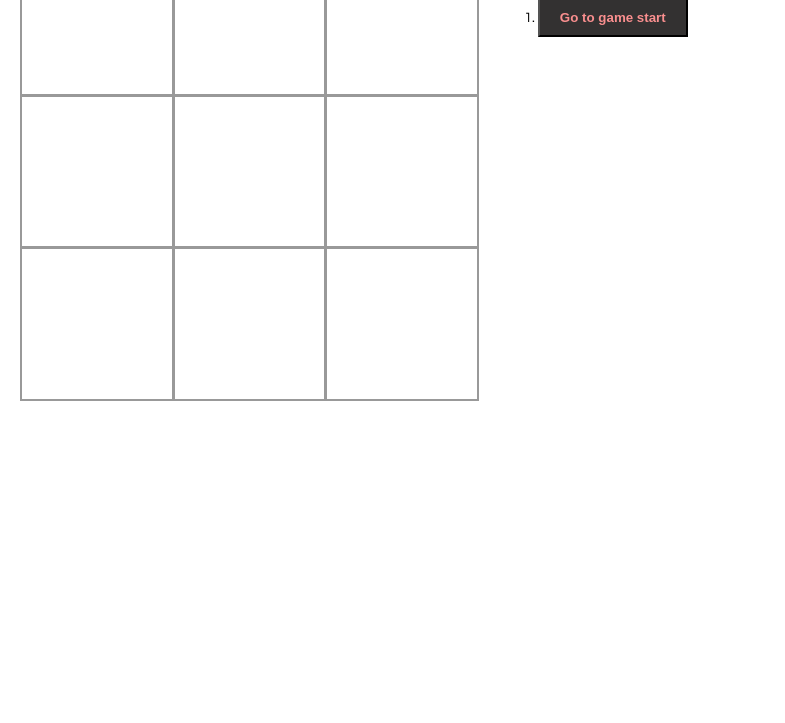
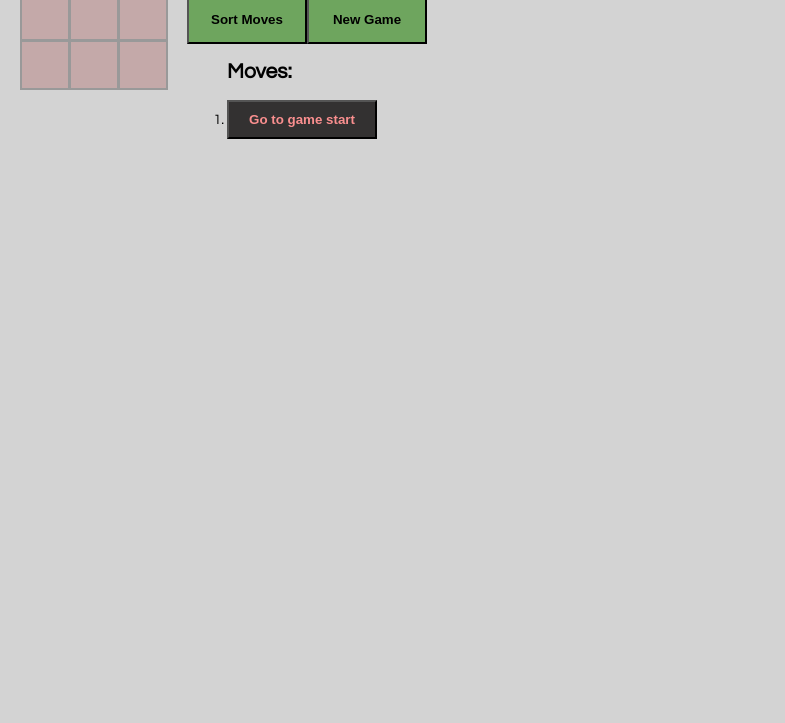
Before and after one commit to FuryChris/react-tictactoe, a React app: page / in a window 1280 px wide. Shown: the part 77-800 px from the top of the page, without its empty margins (0-785 px from the left). Built offline with nearby package versions, Linux system fonts and the light colour scheme.

Commit message:
Big Update
- Separate files,
- Checking winning moves,
- Game restart implementation,
- Reverse order of moves (not finished 100% - some bugs)

```diff
--- /dev/null
+++ b/src/Board.js
@@ -0,0 +1,46 @@
+import React from 'react';
+import Square from './Square';
+
+class Board extends React.Component {
+
+
+    renderSquare(i) {
+        let winner;
+        if (this.props.winnerMoves) {
+            let moves;
+            moves = this.props.winnerMoves;
+            if (i === +moves.slice(0, 1) ||
+                i === +moves.slice(2, 3) ||
+                i === +moves.slice(4, 5)) {
+                winner = true;
+            }
+        } else {
+            winner = false;
+        }
+
+        return (
+            <Square
+                value={this.props.squares[i]}
+                onClick={() => this.props.onClick(i)}
+                winner={winner}
+            />
+        );
+    }
+
+    render() {
+        const rows = [0, 1, 2]
+        return (
+            <div>
+                {rows.map((value, index) => {
+                    return <div className="board-row">
+                        {this.renderSquare(index * 3)}
+                        {this.renderSquare(index * 3 + 1)}
+                        {this.renderSquare(index * 3 + 2)}
+                    </div>
+                })}
+            </div>
+        );
+    }
+}
+
+export default Board;
--- /dev/null
+++ b/src/Game.js
@@ -0,0 +1,132 @@
+import React from 'react';
+import Board from './Board';
+
+
+const calculateWinner = (squares) => {
+    const lines = [
+        [0, 1, 2],
+        [3, 4, 5],
+        [6, 7, 8],
+        [0, 3, 6],
+        [1, 4, 7],
+        [2, 5, 8],
+        [0, 4, 8],
+        [2, 4, 6],
+    ];
+    for (let i = 0; i < lines.length; i++) {
+        const [a, b, c] = lines[i];
+        if (squares[a] && squares[a] === squares[b] && squares[a] === squares[c]) {
+            return squares[a] + ' ' + lines[i];
+        }
+    }
+    return null;
+}
+const initialState = {
+    history: [
+        {
+            squares: Array(9).fill(null)
+        },
+    ],
+    stepNumber: 0,
+    xIsNext: true,
+    //xIsNext: ((Math.round(Math.random()) === 0)) ? true : false,
+};
+class Game extends React.Component {
+
+    constructor(props) {
+        super(props);
+        this.state = initialState;
+    }
+
+    handleClick(i) {
+        const history = this.state.history.slice(0, this.state.stepNumber + 1);
+        const current = history[history.length - 1];
+        const squares = current.squares.slice();
+        if (calculateWinner(squares) || squares[i]) {
+            // calculateWinner is 'X' or 'O' so - not null (true as boolean)
+            // if clicked square is not null then also returns and function ends
+            return;
+        }
+
+        squares[i] = this.state.xIsNext ? 'X' : 'O';
+        this.setState({
+            history: history.concat([
+                {
+                    squares: squares,
+                    astepNumber: history.length,
+
+                }
+            ]),
+            stepNumber: history.length,
+            xIsNext: !this.state.xIsNext,
+        });
+
+    }
+
+
+    jumpTo(step) {
+        this.setState({
+            stepNumber: step,
+            xIsNext: (step % 2) === 0,
+        });
+    }
+
+    movesReverse() {
+        this.setState({
+            history: this.state.history.reverse(),
+        });
+    }
+
+    resetGame() {
+        this.setState(initialState);
+    }
+
+
+    render() {
+        const history = this.state.history;
+        const current = history[this.state.stepNumber];
+        const winner = calculateWinner(current.squares) ? calculateWinner(current.squares).slice(0, 1) : null;
+        const winnerMoves = calculateWinner(current.squares) ? calculateWinner(current.squares).slice(2, 7) : null;
+        const moves = history.map((step, move) => {
+            const currentBtn = move === this.state.stepNumber ? 'moves-current' : ''
+            const desc = step.astepNumber ? `Go to move # ${step.astepNumber}` : 'Go to game start';
+            return (
+                <li key={move}>
+                    <button className={`${currentBtn} moves`} onClick={() => this.jumpTo(move)}>{desc}</button>
+                </li >
+            )
+        })
+
+        let status;
+        if (winner) {
+            status = 'Winner: ' + winner;
+        } else if (history.length === 10) {
+            status = `Draw! `
+        }
+        else {
+            status = 'Next player: ' + (this.state.xIsNext ? 'X' : 'O');
+        }
+        console.log(`winnermoves: ${winnerMoves}`)
+        return (
+
+            <div className="game">
+                <div className="game-board">
+                    <Board
+                        winnerMoves={winnerMoves}
+                        onClick={i => this.handleClick(i)}
+                        squares={current.squares} />
+                </div>
+                <div className="game-info">
+                    <div className="status">{status}</div>
+                    <button className="btn" onClick={() => this.movesReverse()}>Sort Moves</button>
+                    <button className="btn" onClick={() => this.resetGame()}>New Game</button>
+                    <ol className="moves-list"><h2>Moves:</h2>{moves}</ol>
+
+                </div>
+            </div>
+        );
+    }
+}
+
+
+export default Game;
--- /dev/null
+++ b/src/Square.js
@@ -0,0 +1,17 @@
+import React from 'react';
+
+function Square(props) {
+    const setClass = () => {
+        const squareType = (props.value === 'X') ? 'square valX' : 'square valO'
+        const winner = props.winner ? 'winner' : 'null';
+        return (`square ${squareType} ${winner}`)
+    }
+    return (
+        <button className={setClass()}
+            onClick={props.onClick} >
+            {props.value}
+        </button >
+    );
+}
+
+export default Square;
--- a/src/index.css
+++ b/src/index.css
@@ -1,6 +1,7 @@
 body {
   font: 14px "Century Gothic", Futura, sans-serif;
   margin: 20px;
+  background-color: lightgray;
 }
 
 .board-row:after {
@@ -15,24 +16,25 @@ body {
 }
 
 .square {
-  background: #fff;
+  background-color: rgb(196, 169, 169);
   border: 2px solid #999;
   float: left;
-  font-size: 12vw;
+  font-size: 45px;
   font-weight: bold;
-  line-height: 10vw;
-  height: 12vw;
+  line-height: 45px;
+  height: 50px;
   margin-right: -1px;
   margin-top: -1px;
   padding: 0;
   text-align: center;
-  width: 12vw;
+  width: 50px;
 }
 
-.square.valX {
+.valX {
   color: rgb(105, 12, 12);
 }
-.square.valO {
+
+.valO {
   color: rgb(41, 41, 124);
 }
 
@@ -63,10 +65,12 @@ body {
   clear: both;
   margin-left: 20px;
 }
+
 ol,
 ul {
   padding-left: 40px;
 }
+
 .moves {
   cursor: pointer;
   width: 150px;
@@ -89,3 +93,24 @@ ul {
 .moves.moves-current:hover {
   box-shadow: 6px 3px 15px 0px rgba(0, 0, 0, 1);
 }
+
+.btn {
+  width: 120px;
+  height: 50px;
+  background-color: rgba(66, 146, 42, 0.692);
+  font-weight: bold;
+  transition: 0.3s ease;
+  cursor: pointer;
+}
+
+.btn:hover {
+  background-color: rgb(172, 26, 26);
+  color: rgb(233, 214, 151);
+  font-size: 18px;
+  height: 50px
+}
+
+.winner {
+  background-color: rgb(107, 10, 47);
+  color: gold;
+}
--- a/src/index.js
+++ b/src/index.js
@@ -2,168 +2,12 @@ import React from 'react';
 import ReactDOM from 'react-dom';
 import './index.css';
 
-function Square(props) {
-    return (
-        <button className={(props.value === 'X') ? 'square valX' : 'square valO'}
-            onClick={props.onClick} >
-            {props.value}
-        </button >
-    );
-}
-
-class Board extends React.Component {
-
-    renderSquare(i) {
-        return (
-            <Square
-                value={this.props.squares[i]}
-                onClick={() => this.props.onClick(i)}
-            />
-        );
-    }
-
-    render() {
-        const rows = [0, 1, 2]
-        return (
-            <div>
-
-                {rows.map((value, index) => {
-                    return <div className="board-row">
-                        {this.renderSquare(index * 3)}
-                        {this.renderSquare(index * 3 + 1)}
-                        {this.renderSquare(index * 3 + 2)}
-                    </div>
-                })}
-            </div>
-        );
-    }
-}
-
-class Game extends React.Component {
-
-    constructor(props) {
-        super(props);
-        this.state = {
-            history: [
-                {
-                    squares: Array(9).fill(null)
-                }
-            ],
-            stepNumber: 0,
-            xIsNext: true,
-            //xIsNext: ((Math.round(Math.random()) === 0)) ? true : false,
-        };
-    }
-
-    handleClick(i) {
-        const history = this.state.history.slice(0, this.state.stepNumber + 1);
-        const current = history[history.length - 1];
-        const squares = current.squares.slice();
-        if (calculateWinner(squares) || squares[i]) {
-            // calculateWinner is 'X' or 'O' so - not null (true as boolean)
-            // if clicked square is not null then also returns and function ends
-            return;
-        }
-
-        squares[i] = this.state.xIsNext ? 'X' : 'O';
-        this.setState({
-            history: history.concat([
-                {
-                    squares: squares
-                }
-            ]),
-            stepNumber: history.length,
-            xIsNext: !this.state.xIsNext,
-        });
-        setCurrentMove(this.state.stepNumber + 1);
-
-    }
+import Game from './Game';
 
 
-    jumpTo(step) {
-        this.setState({
-            stepNumber: step,
-            xIsNext: (step % 2) === 0
-        });
-        setCurrentMove(step);
-    }
 
-    render() {
-        const history = this.state.history;
-        const current = history[this.state.stepNumber];
-        const winner = calculateWinner(current.squares);
-
-        const moves = history.map((step, move) => {
-            const desc = move ? 'Go to move #' + move : 'Go to game start';
-            return (
-                <li key={move}>
-                    <button className="moves moves-current" onClick={() => this.jumpTo(move)}>{desc}</button>
-                </li>
-            )
-        })
-
-        let status;
-        if (winner) {
-            status = 'Winner: ' + winner;
-        } else {
-            status = 'Next player: ' + (this.state.xIsNext ? 'X' : 'O');
-        }
-
-        return (
-
-            <div className="game">
-                <div className="game-board">
-                    <Board
-                        onClick={i => this.handleClick(i)}
-                        squares={current.squares} />
-                </div>
-                <div className="game-info">
-                    <div className="status">{status}</div>
-                    <ol>{moves}</ol>
-                </div>
-            </div>
-        );
-    }
-}
-
-// ========================================
 
 ReactDOM.render(
     <Game />,
     document.getElementById('root')
 );
-
-function calculateWinner(squares) {
-    const lines = [
-        [0, 1, 2],
-        [3, 4, 5],
-        [6, 7, 8],
-        [0, 3, 6],
-        [1, 4, 7],
-        [2, 5, 8],
-        [0, 4, 8],
-        [2, 4, 6],
-    ];
-    for (let i = 0; i < lines.length; i++) {
-        const [a, b, c] = lines[i];
-        if (squares[a] && squares[a] === squares[b] && squares[a] === squares[c]) {
-            return squares[a];
-        }
-    }
-    return null;
-}
-
-function setCurrentMove(move) {
-    const moves = [...document.querySelectorAll('.moves')]
-    console.log(moves[move] + ' ...........' + move);
-
-    moves.forEach(element => {
-        element.classList.remove('moves-current');
-    });
-
-    if (moves[move] !== undefined) {
-        moves[move].classList.add("moves-current");
-    } else {
-        return;
-    }
-}
```
Also changed, not shown: src/index copy.js (added, +171 -0 lines), src/indexdone.js (deleted, +0 -149 lines).
